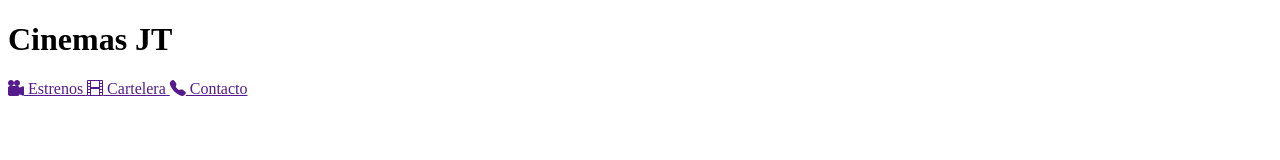
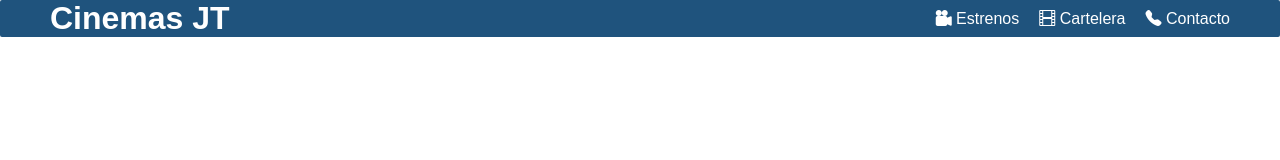
Before and after one commit to jtorova5/Cinema, a plain HTML site: page index.html in a window 1280 px wide. Drawn offline with nearby package versions, Linux system fonts and the light colour scheme; a web font is replaced by a local one.

Commit message:
creación de header con sus estilos

```diff
--- a/index.html
+++ b/index.html
@@ -20,9 +20,13 @@
     <title>Cinemas JT</title>
 </head>
 <body>
-    <header>
+    <header class="header">
+
+        <!-- Título -->
         <h1>Cinemas JT</h1>
-        <nav>
+
+        <!-- Barra de navegación -->
+        <nav class="nav">
             <a href="">
                 <i class="bi bi-camera-reels-fill"></i>
                 Estrenos
--- a/src/css/style.css
+++ b/src/css/style.css
@@ -1,2 +1,35 @@
 
 @import url("https://cdn.jsdelivr.net/npm/bootstrap-icons@1.11.3/font/bootstrap-icons.min.css");
+@import url('https://fonts.googleapis.com/css2?family=Chau+Philomene+One:ital@0;1&family=Rubik+Dirt&display=swap');
+
+*{
+    margin: 0;
+    padding: 0;
+    box-sizing: border-box;
+    font-family: "Chau Philomene One", sans-serif;
+}
+
+:root {
+    --color-cinema: #1F537D;
+    --color-texto: white;
+}
+
+.header {
+    display: flex;
+    align-items: center;
+    justify-content: space-between;
+    background-color: var(--color-cinema);
+    color: var(--color-texto);
+    padding: 0px 50px;
+    border-radius: 2px;
+}
+
+.nav {
+    display: flex;
+    gap: 20px;
+}
+
+.nav a {
+    color: var(--color-texto);
+    text-decoration: none;
+}
```
